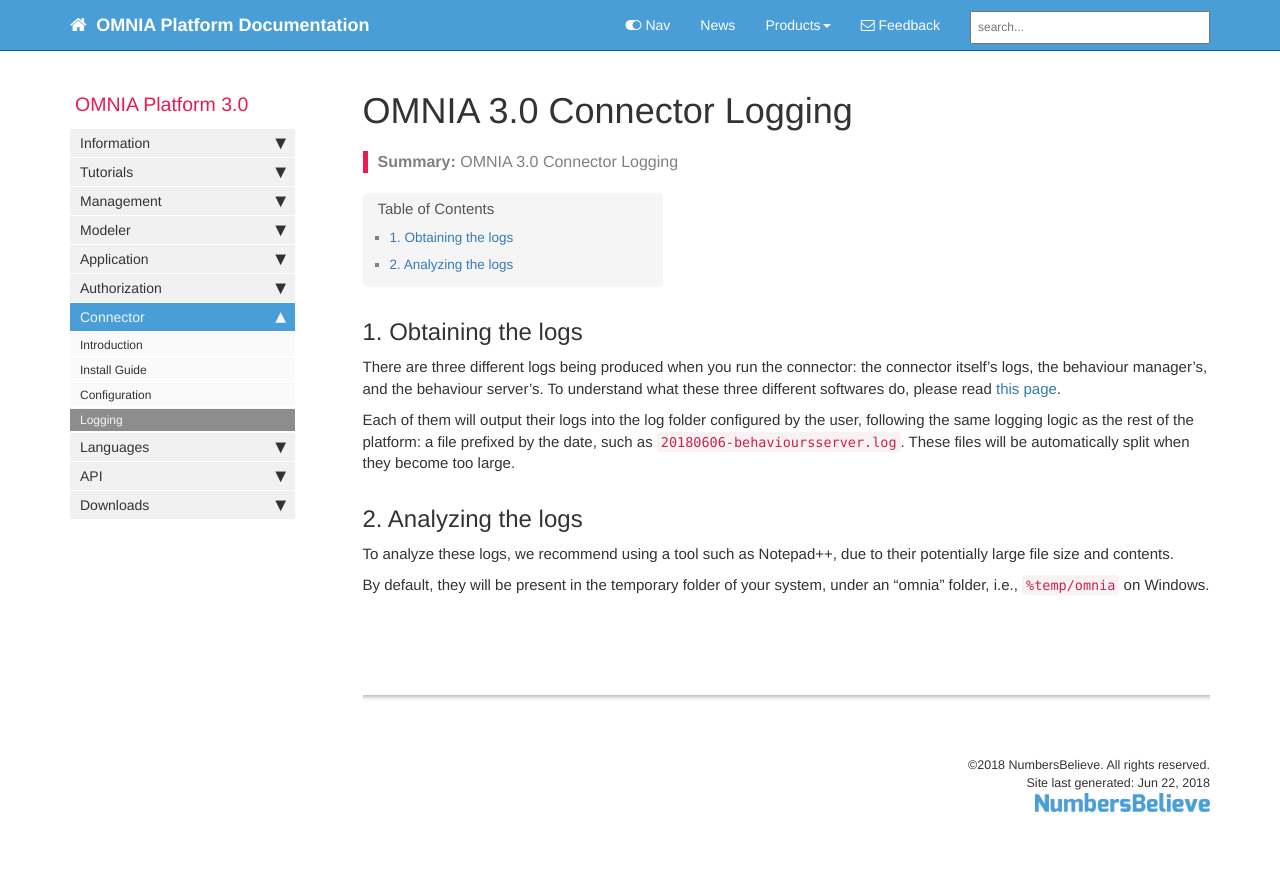
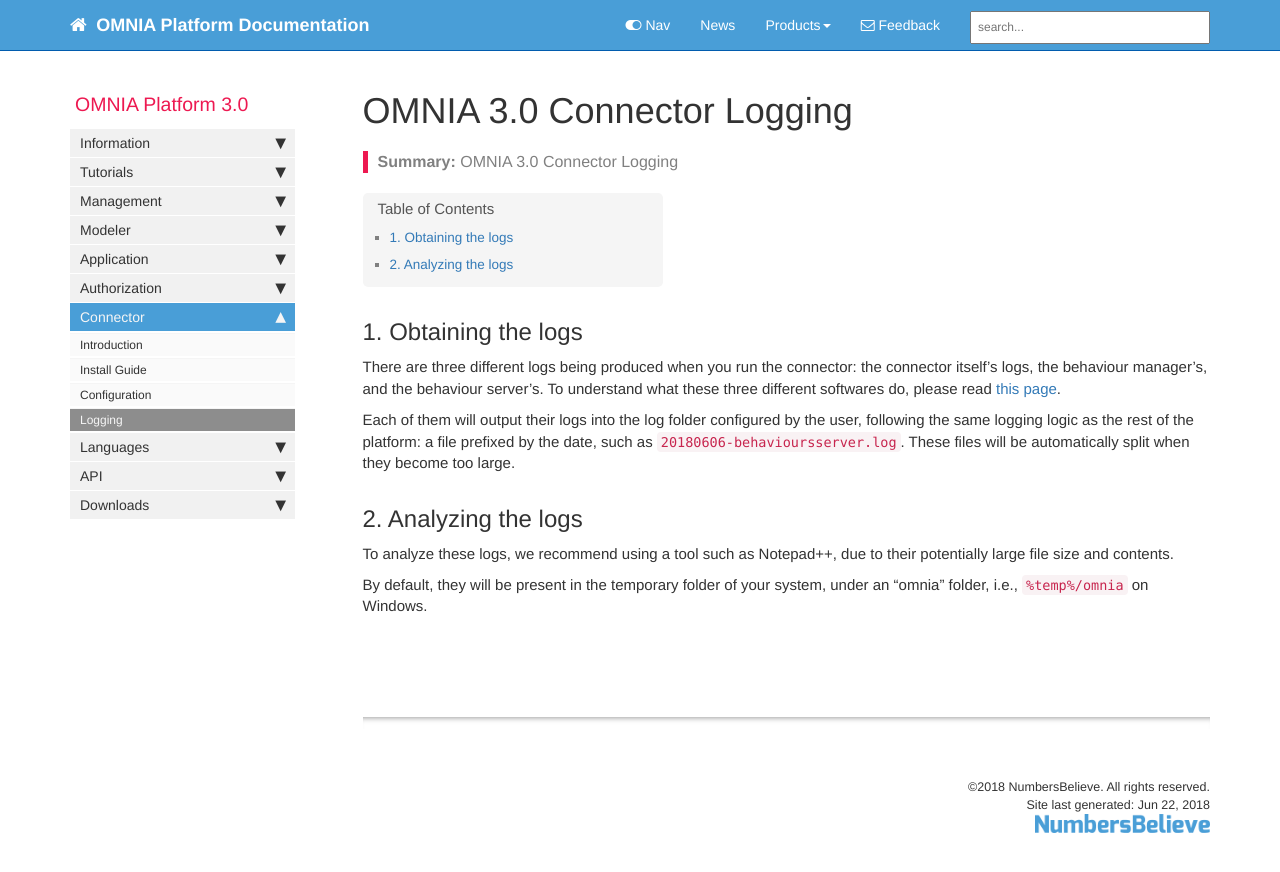
Before and after one commit to daniel8lopes/omnia3, a Jekyll site: the page built from docs/pages/omnia3/Connector/omnia3_connector_logs.md, in a window 1280 px wide. Shown: the top 872 px of the page. Built offline with Jekyll 4.4.1, drawn with Linux system fonts in a browser that asks for light colours; nearby versions of some CDN libraries; comment, search, counter and statistics services are not loaded.

Commit message:
Fix typo

```diff
--- a/docs/pages/omnia3/Connector/omnia3_connector_logs.md
+++ b/docs/pages/omnia3/Connector/omnia3_connector_logs.md
@@ -14,4 +14,4 @@ Each of them will output their logs into the log folder configured by the user,
 ## 2. Analyzing the logs
 To analyze these logs, we recommend using a tool such as Notepad++, due to their potentially large file size and contents.
 
-By default, they will be present in the temporary folder of your system, under an "omnia" folder, i.e., `%temp/omnia` on Windows.
+By default, they will be present in the temporary folder of your system, under an "omnia" folder, i.e., `%temp%/omnia` on Windows.
```
